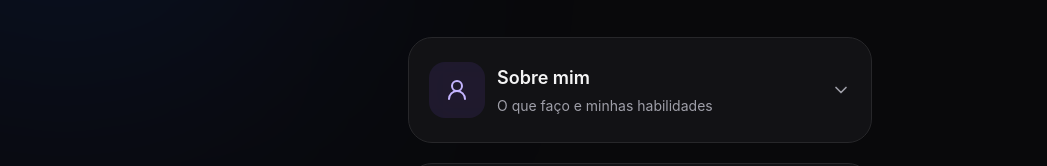
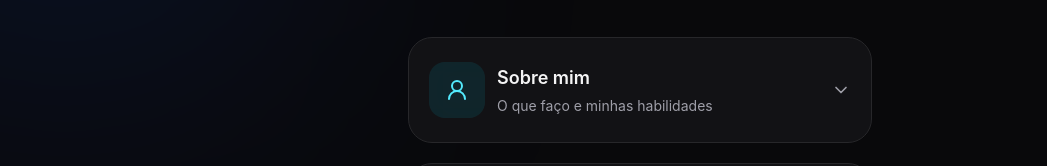
Before and after one commit to marcosfrancomarinho/meu-perfil, a React (Vite) app: page / in a window 1280 px wide. Shown: the part 327-493 px from the top of the page, without its empty margins (0-1047 px from the left). Built offline with nearby package versions, Linux system fonts and the light colour scheme.

Commit message:
style: give About and Snake distinct accent colors

```diff
--- a/src/components/TechStack.tsx
+++ b/src/components/TechStack.tsx
@@ -15,16 +15,16 @@ export function TechStack({ techs, startDelay = 0.2 }: TechStackProps) {
       initial={{ opacity: 0, y: 20 }}
       animate={{ opacity: 1, y: 0 }}
       transition={{ delay: startDelay }}
-      className='w-full overflow-hidden rounded-2xl border border-zinc-800 bg-zinc-900/70 backdrop-blur-xl sm:rounded-3xl'
+      className='w-full overflow-hidden rounded-2xl border border-zinc-800 hover:border-cyan-400/40 bg-zinc-900/70 backdrop-blur-xl sm:rounded-3xl'
     >
       <button
         type='button'
         aria-expanded={expanded}
         aria-controls='about-profile-content'
         onClick={() => setExpanded((value) => !value)}
-        className='flex min-h-26 w-full items-center gap-3 p-4 text-left transition hover:bg-white/[.04] focus-visible:outline-none focus-visible:ring-2 focus-visible:ring-inset focus-visible:ring-violet-400 sm:p-5'
+        className='flex min-h-26 w-full items-center gap-3 p-4 text-left transition hover:bg-white/[.04] focus-visible:outline-none focus-visible:ring-2 focus-visible:ring-inset focus-visible:ring-cyan-400 sm:p-5'
       >
-        <span className='flex h-12 w-12 shrink-0 items-center justify-center rounded-2xl bg-violet-500/10 text-violet-300 sm:h-14 sm:w-14'>
+        <span className='flex h-12 w-12 shrink-0 items-center justify-center rounded-2xl bg-cyan-400/10 text-cyan-300 sm:h-14 sm:w-14'>
           <UserRound size={24} aria-hidden='true' />
         </span>
         <span className='min-w-0 flex-1'>
```
